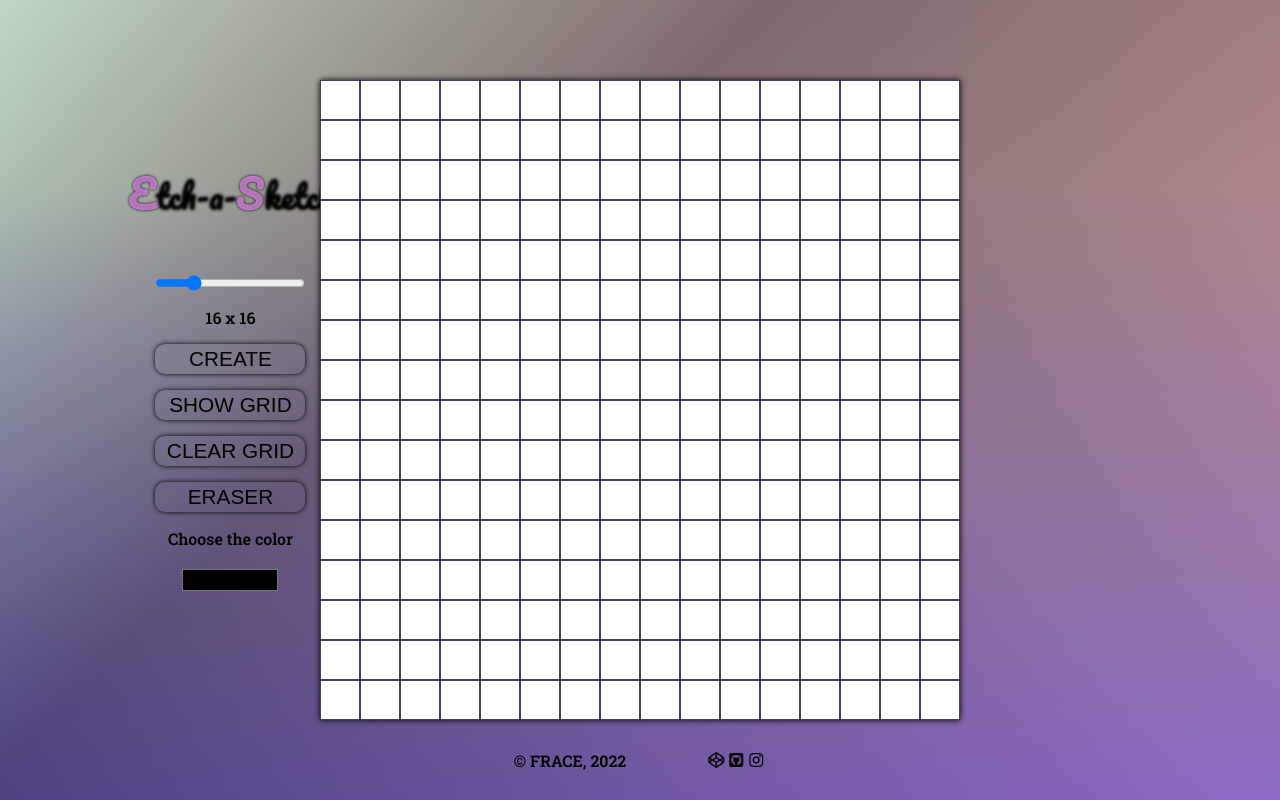
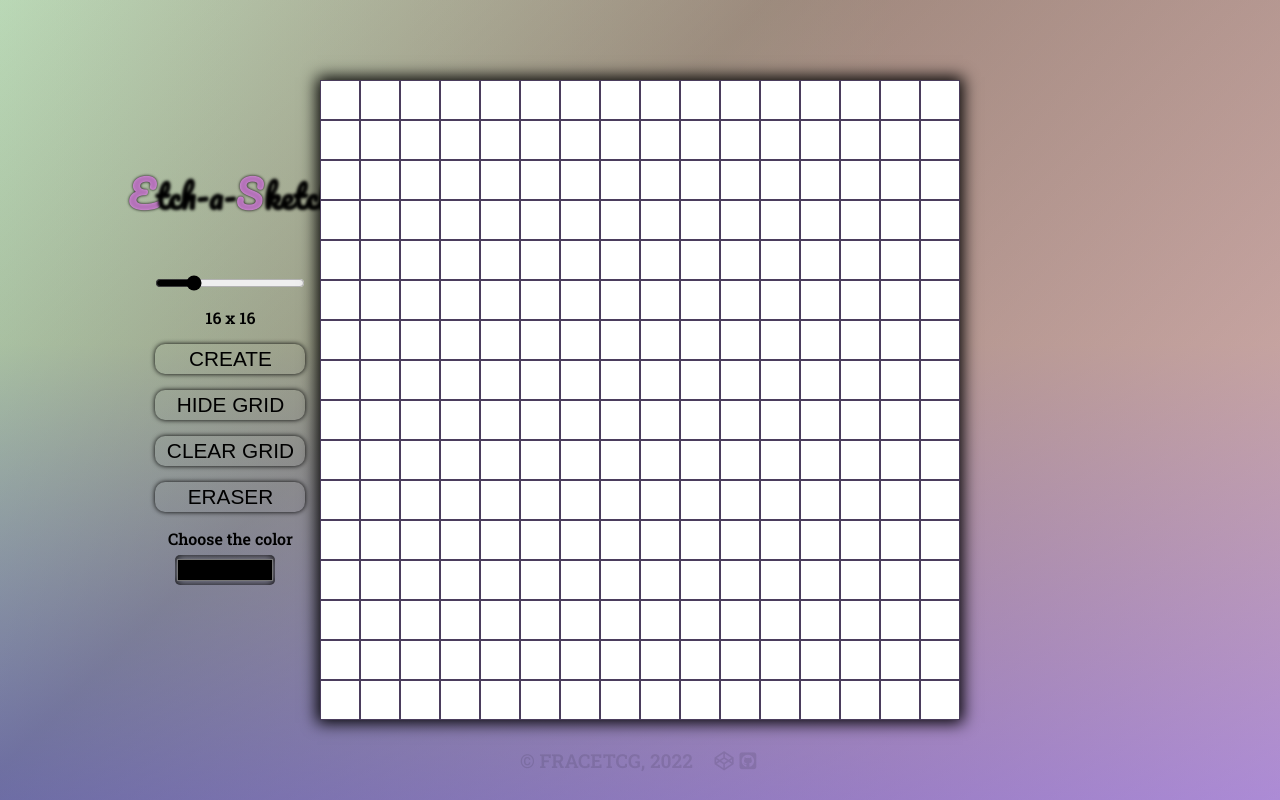
Before and after one commit to FRACEtcg/etch-a-sketch, a plain HTML site: page index.html in a window 1280 px wide. Both pictures are taken after a click on the button "NEW GRID". Drawn offline with Linux system fonts and the light colour scheme.

Commit message:
final version changed show grid button to hide grid/show grid toggle, added links, changed shadows and hovering effects, gradient is a bit more opaque.

```diff
--- a/index.html
+++ b/index.html
@@ -33,7 +33,7 @@
 			/>
 			<label for="gridnum" id="gridnumlab"></label>
 			<button id="createbtn">CREATE</button>
-			<button id="show">SHOW GRID</button>
+			<button id="show">HIDE GRID</button>
 			<button id="clear">CLEAR GRID</button>
 			<button id="eraser">ERASER</button>
 			<label for="colorpicker">Choose the color</label>
@@ -44,15 +44,18 @@
 		</div>
 		<footer>
 			<div>
-				&copy; FRACE,
+				&copy; FRACETCG,
 				<script>
 					document.write(new Date().getFullYear());
 				</script>
 			</div>
 			<div>
-				<i class="fa-brands fa-codepen fa-fw"></i>
-				<i class="fa-brands fa-github-square fa-fw"></i>
-				<i class="fa-brands fa-instagram fa-fw"></i>
+				<a href="https://codepen.io/FRACETCG"
+					><i class="fa-brands fa-codepen fa-fw"></i
+				></a>
+				<a href="https://github.com/FRACEtcg"
+					><i class="fa-brands fa-github-square fa-fw"></i
+				></a>
 			</div>
 		</footer>
 	</body>
--- a/script.js
+++ b/script.js
@@ -46,11 +46,13 @@ show.addEventListener('click', () => {
 	if (ifborders) {
 		Array.from(document.querySelectorAll('.cell')).forEach((e) => {
 			e.style.border = 'none';
+			show.textContent = 'SHOW GRID';
 		});
 		ifborders = false;
 	} else {
 		Array.from(document.querySelectorAll('.cell')).forEach((e) => {
 			e.style.border = 'solid 1px rgb(75, 61, 93)';
+			show.textContent = 'HIDE GRID';
 		});
 		ifborders = true;
 	}
--- a/style.css
+++ b/style.css
@@ -18,12 +18,12 @@ body {
 	grid-template-columns: auto;
 	background: linear-gradient(
 			-45deg,
-			rgba(224, 106, 194, 0.3),
-			rgba(54, 6, 41, 0.5) 63%,
+			rgba(251, 146, 225, 0.3),
+			rgba(54, 6, 41, 0.3) 63%,
 			rgba(166, 97, 223, 0.1)
 		),
-		linear-gradient(0deg, rgba(50, 70, 230, 0.7), rgba(123, 189, 232, 0.3) 77%),
-		linear-gradient(90deg, rgba(192, 237, 100, 0.5), rgba(238, 192, 128, 1));
+		linear-gradient(0deg, rgba(95, 112, 243, 0.7), rgba(123, 189, 232, 0.3) 57%),
+		linear-gradient(90deg, rgba(185, 241, 74, 0.562), rgba(238, 192, 128, 1) 70%);
 }
 h1 {
 	font-family: 'Pacifico', cursive;
@@ -43,12 +43,21 @@ footer {
 	display: flex;
 	justify-content: center;
 	align-items: center;
-	column-gap: 5em;
+	column-gap: 1em;
+	font-size: 1.2rem;
 }
 footer > div {
 	display: flex;
 	justify-content: center;
 	align-items: center;
+	color: rgba(0, 0, 0, 0.1);
+}
+footer > div > a {
+	text-decoration: none;
+	color: rgba(0, 0, 0, 0.1);
+}
+footer > div > a:hover {
+	color: black;
 }
 .aside {
 	position: absolute;
@@ -66,15 +75,21 @@ footer > div {
 }
 input[type='range'] {
 	width: 150px;
+	accent-color: black;
 }
 input[type='color'] {
 	background-color: rgba(255, 255, 255, 0);
 	border: none;
 	width: 100px;
 	height: 30px;
+	border-radius: 5px;
+	box-shadow: inset 0px 0px 10px black;
+	margin-top: -10px;
+	margin-left: -10px;
 }
 button {
 	width: 150px;
+	color:rgb(0, 0, 0);
 	height: 30px;
 	font-size: 1.3em;
 	background-color: rgba(255, 255, 255, 0);
@@ -93,7 +108,7 @@ button {
 	width: 640px;
 	display: grid;
 	grid-template: repeat(16, 1fr) / repeat(16, 1fr);
-	box-shadow: 0px 0px 6px 0px black;
+	box-shadow: 0px 0px 15px 3px black;
 	z-index: 2;
 }
 .cell {
@@ -101,6 +116,7 @@ button {
 	border: solid 1px rgb(75, 61, 93);
 }
 button:hover {
-	transform: scale(1.1);
-	color: rgb(251, 242, 250);
+	transform: scale(1.08);
+	color: rgb(245, 227, 227);
+	box-shadow: inset 0px 0px 15px 2px rgb(245, 227, 227);
 }
```
